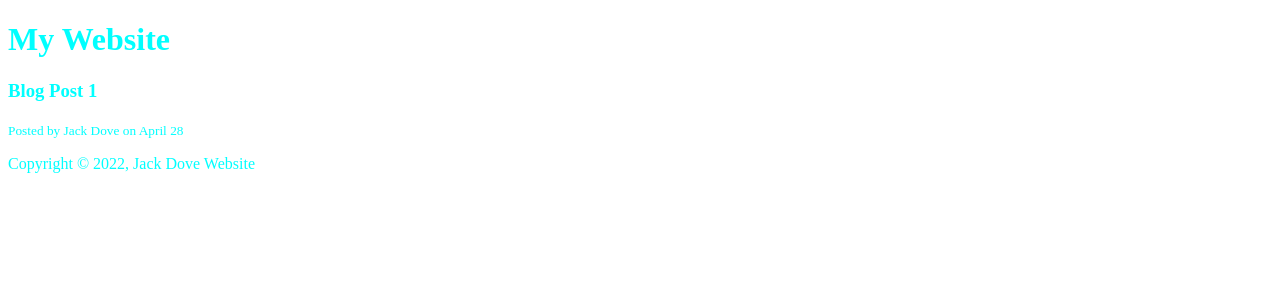
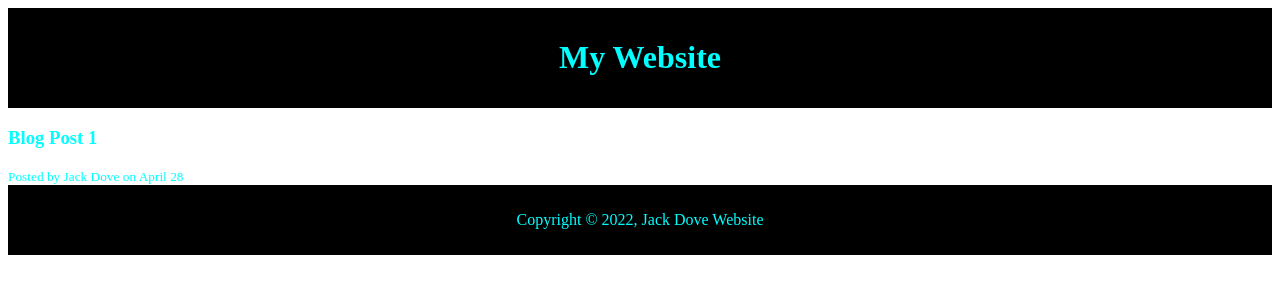
Before and after one commit to JackDovey/first-git-hub-project, a plain HTML site: page index.html in a window 1280 px wide. Drawn offline with Linux system fonts and the light colour scheme.

Commit message:
header and footer styling

```diff
--- a/index.html
+++ b/index.html
@@ -8,6 +8,21 @@
 
     <link rel="stylesheet" href="style.css">
 
+    <style>
+#main-header {
+    background-color: black;
+    text-align: center;
+    color: white;
+    padding: 10px;
+}
+
+#main-footer {
+    background-color: black;
+    text-align: center;
+    color: white;
+    padding: 10px;
+}
+    </style>
 </head>
 
 <body>
```
